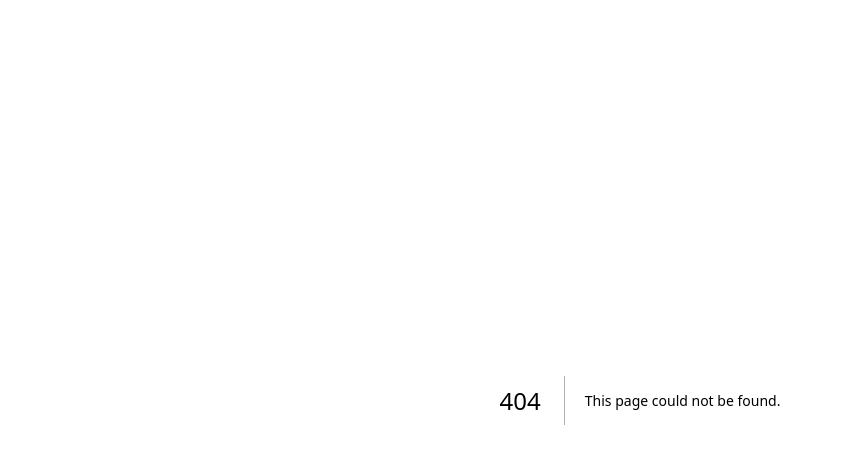
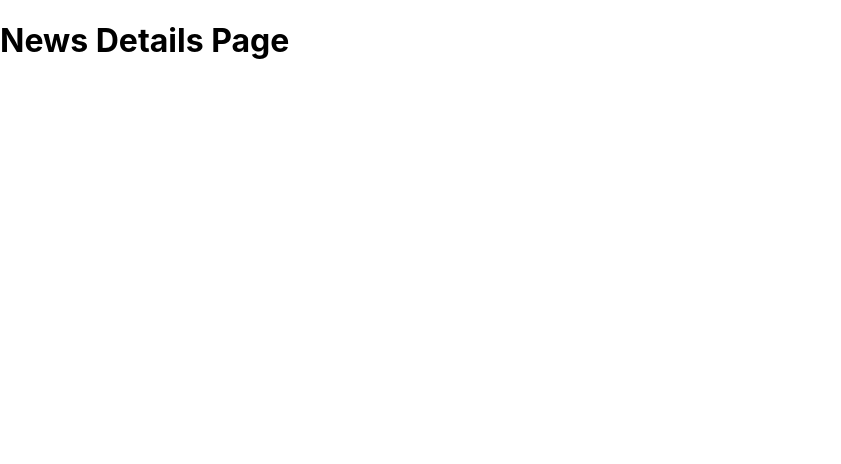
Before and after one commit to calls9-jacobmarsay/NextJS_APP, a Next.js app: page /news/1 in a window 1280 px wide. Before the commit this address had no page. Shown: the top 464 px of the page, without its empty margins (0-841 px from the left). Built offline with nearby package versions, Linux system fonts and the light colour scheme.

Commit message:
Added dynamic news page example

```diff
--- a/pages/news/news-blog.js
+++ b/pages/news/[newsId].js
@@ -1,6 +1,6 @@
 const NewsBlog = () => {
     return(
-        <h1>News Blog Page</h1>
+        <h1>News Details Page</h1>
     );
 }
 
```
